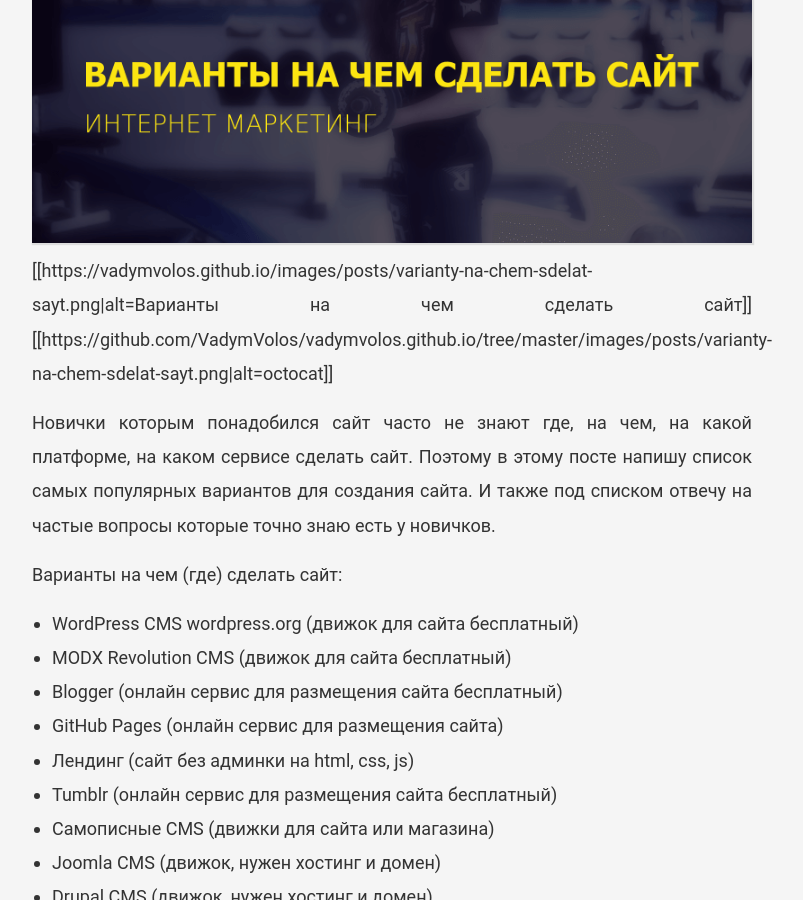
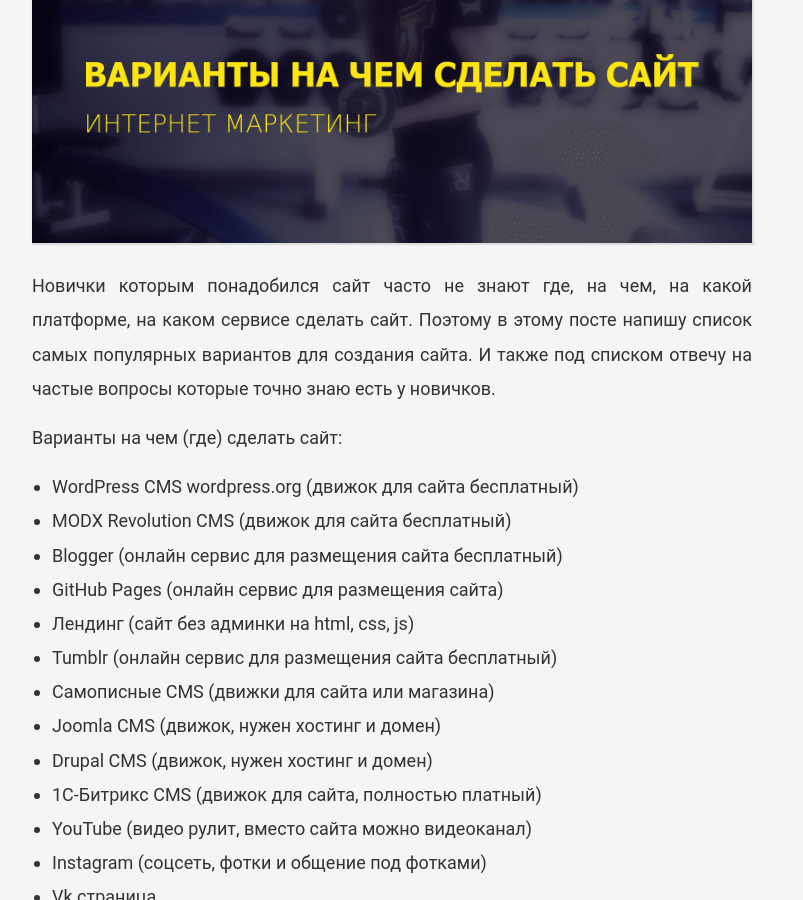
Before and after one commit to VadymVolos/vadymvolos.github.io, a Jekyll site: the page built from _posts/digital-marketing/2017-02-07-varianty-na-chem-sdelat-sayt.md, in a window 1280 px wide and 900 px high, scrolled down 416 px. Shown: the whole window, without its empty margins (248-1051 px from the left). Built offline with Jekyll 4.4.1, drawn with Linux system fonts in a browser that asks for light colours; nearby versions of some CDN libraries; comment, search, counter and statistics services are not loaded.

Commit message:
Update 2017-02-07-varianty-na-chem-sdelat-sayt.md

```diff
--- a/_posts/digital-marketing/2017-02-07-varianty-na-chem-sdelat-sayt.md
+++ b/_posts/digital-marketing/2017-02-07-varianty-na-chem-sdelat-sayt.md
@@ -6,10 +6,7 @@
 tags: [Сайт, Маркетинг]
 image: /images/posts/varianty-na-chem-sdelat-sayt.png
 ---
-![_config.yml]({{ site.baseurl }}/images/posts/varianty-na-chem-sdelat-sayt.png)
-[[https://vadymvolos.github.io/images/posts/varianty-na-chem-sdelat-sayt.png|alt=Варианты на чем сделать сайт]]
-[[https://github.com/VadymVolos/vadymvolos.github.io/tree/master/images/posts/varianty-na-chem-sdelat-sayt.png|alt=octocat]]
-
+![_config.yml]({{ site.baseurl }}/images/posts/varianty-na-chem-sdelat-sayt.png "Варианты на чем сделать сайт")
 
 Новички которым понадобился сайт часто не знают где, на чем, на какой платформе, на каком сервисе сделать сайт. Поэтому в этому посте напишу список самых популярных вариантов для создания сайта. И также под списком отвечу на частые вопросы которые точно знаю есть у новичков.
 
```
